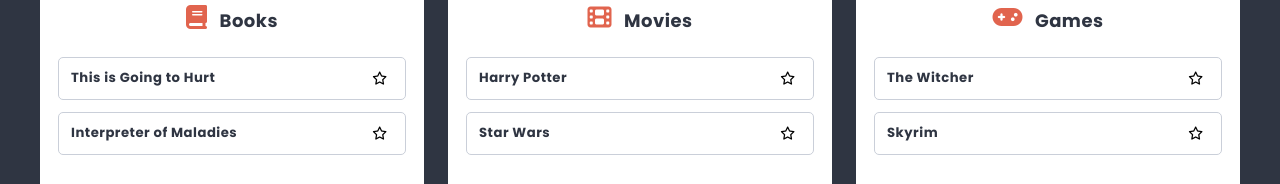
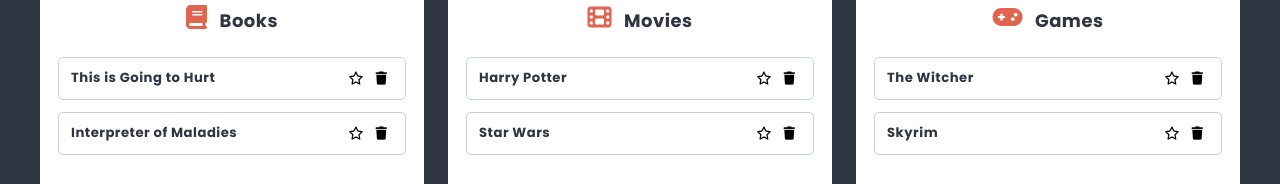
Before and after one commit to piotrkotulski/react_kodilla, a React (Create React App) app: page /list/1 in a window 1280 px wide. Shown: the part 411-595 px from the top of the page. Built offline with nearby package versions, Linux system fonts and the light colour scheme.

Commit message:
added remove card option

```diff
--- a/src/components/Card/Card.js
+++ b/src/components/Card/Card.js
@@ -1,7 +1,7 @@
 import React from 'react';
 import styles from './Card.module.scss';
 import {useDispatch} from 'react-redux';
-import {toggleCardFavorite} from '../../redux/cardsRedux';
+import {toggleCardFavorite, removeCard} from '../../redux/cardsRedux';
 
 const Card = ({title, isFavorite, id}) => {
     const dispatch = useDispatch();
@@ -9,15 +9,23 @@
     const handleToggleFavorite = () => {
         dispatch(toggleCardFavorite(id));
     };
+    const handleRemoveCard = () => {
+        dispatch(removeCard(id));
+    };
 
     const favoriteClassName = isFavorite ? styles.favorite : '';
 
     return (
         <li className={`${styles.card} ${favoriteClassName}`}>
             {title}
+            <div className={styles.buttons}>
             <button className={styles.favoriteButton} onClick={handleToggleFavorite}>
                 <i className="fa-regular fa-star"></i>
             </button>
+            <button className={styles.removeButton} onClick={handleRemoveCard}>
+                <i className="fa fa-trash"></i>
+            </button>
+            </div>
         </li>
     );
 };
--- a/src/components/Card/Card.module.scss
+++ b/src/components/Card/Card.module.scss
@@ -10,20 +10,29 @@
   display: flex;
   justify-content: space-between;
   font-weight: bold;
+
 }
 
 .favorite {
   background-color: #f7f7f7;
   border: 1px solid #ccc;
 
-  i {
-    color: darkorange;
+  .favoriteButton {
+    i {
+      color: darkorange;
+    }
   }
 }
 
 
-.favoriteButton {
+.favoriteButton, .removeButton {
   background-color: transparent;
   border: none;
   cursor: pointer;
 }
+
+.removeButton {
+  &:hover {
+    color: $color-warning;
+  }
+}
--- a/src/redux/cardsRedux.js
+++ b/src/redux/cardsRedux.js
@@ -9,6 +9,7 @@
 const createActionName = actionName => `app/lists/${actionName}`;
 const ADD_CARD = createActionName('ADD_COLUMN');
 const TOGGLE_CARD_FAVORITE = createActionName('TOGGLE_CARD_FAVORITE');
+const REMOVE_CARD = createActionName('REMOVE_CARD');
 
 // action creators
 export const addCard = ({title, columnId}) => ({type: ADD_CARD, payload: {title, columnId}});
@@ -18,6 +19,10 @@
         payload: cardId,
     };
 };
+export const removeCard = (cardId) => ({
+    type: REMOVE_CARD,
+    payload: cardId,
+});
 
 
 const cardsReducer = (statePart = [], action) => {
@@ -26,6 +31,8 @@
             return [...statePart, { ...action.payload, id: shortid() }];
         case TOGGLE_CARD_FAVORITE:
             return statePart.map(card => (card.id === action.payload) ? { ...card, isFavorite: !card.isFavorite } : card);
+        case REMOVE_CARD:
+            return statePart.filter(card => card.id !== action.payload);
         default:
             return statePart;
     }
```
